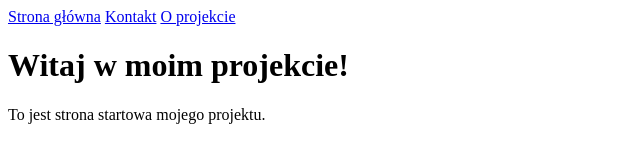
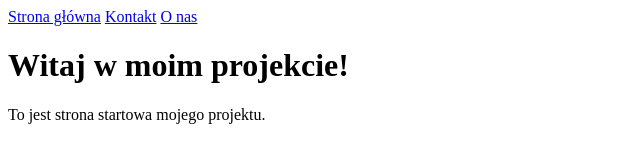
Before and after one commit to Chopparini/proj-zal-git, a website: page index.html in a window 1280 px wide. Shown: the full height of the page, 0-640 px from the left. Drawn offline with Linux system fonts and the light colour scheme.

Commit message:
fix: nazwa w nawigacji

```diff
--- a/index.html
+++ b/index.html
@@ -7,7 +7,7 @@
 <nav>
 <a href="index.html">Strona główna</a>
 <a href="contact.html">Kontakt</a>
-<a href="about.html">O projekcie</a>
+<a href="about.html">O nas</a>
     </nav>
 <h1>Witaj w moim projekcie!</h1>
 <p>To jest strona startowa mojego projektu.</p>
```
